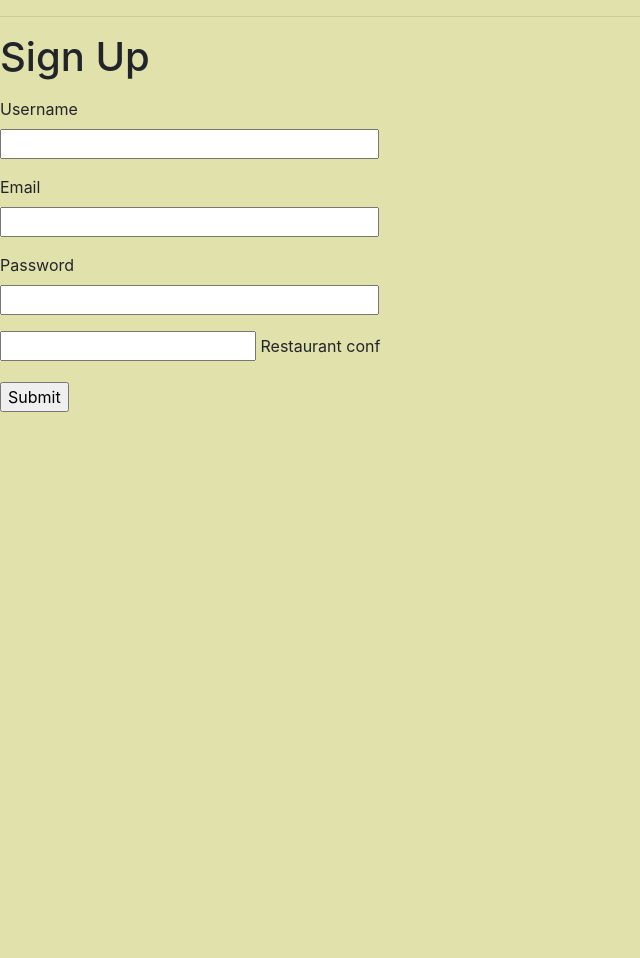
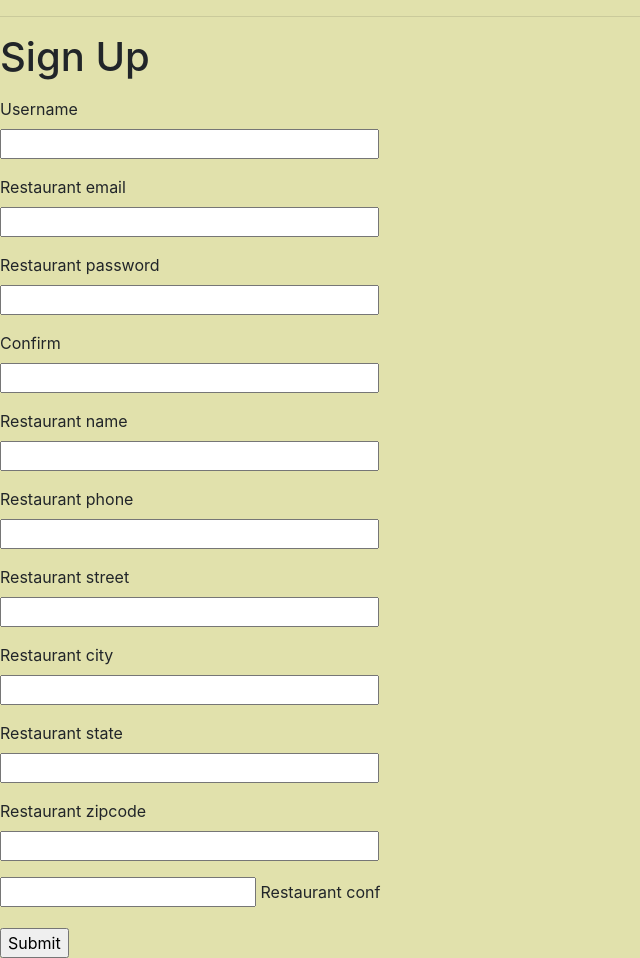
Before and after one commit to HackCameroon/Surplus, a Python web app: template app/templates/signup.html in a window 1280 px wide. Shown: the part 56-1014 px from the top of the page, without its empty margins (0-640 px from the left). Before the commit the page ends 468 px from the top, so only its background shows below. Run offline with Jinja, Linux system fonts and the light colour scheme; the template is opened without the code that fills it, so the values that code supplies are empty, except form fields; tables that the repository leaves empty hold one stand-in row (values such as "Sample post"); form fields are guessed from the names that the template uses; some libraries are stand-ins or nearby versions.

Commit message:
signup changes

```diff
--- a/app/templates/signup.html
+++ b/app/templates/signup.html
@@ -12,12 +12,40 @@
 				{{ form.username(size=32) }}
 			</p>
 			<p>
-				{{ form.email.label }}<br>
-				{{ form.email(size=32) }}
+				{{ form.restaurant_email.label }}<br>
+				{{ form.restaurant_email(size=32) }}
 			</p>
 			<p>
-				{{ form.password.label }}<br>
-				{{ form.password(size=32) }}
+				{{ form.restaurant_password.label }}<br>
+				{{ form.restaurant_password(size=32) }}
+			</p>
+			<p>
+				{{ form.confirm.label }}<br>
+				{{ form.confirm(size=32) }}
+			</p>
+			<p>
+				{{ form.restaurant_name.label }}<br>
+				{{ form.restaurant_name(size=32) }}
+			</p>
+			<p>
+				{{ form.restaurant_phone.label }}<br>
+				{{ form.restaurant_phone(size=32) }}
+			</p>
+			<p>
+				{{ form.restaurant_street.label }}<br>
+				{{ form.restaurant_street(size=32) }}
+			</p>
+			<p>
+				{{ form.restaurant_city.label }}<br>
+				{{ form.restaurant_city(size=32) }}
+			</p>
+			<p>
+				{{ form.restaurant_state.label }}<br>
+				{{ form.restaurant_state(size=32) }}
+			</p>
+			<p>
+				{{ form.restaurant_zipcode.label }}<br>
+				{{ form.restaurant_zipcode(size=32) }}
 			</p>
 			<p>
 				{{ form.restaurantConf() }} {{ form.restaurantConf.label }}
```
Also changed, not shown: app/forms.py (+9 -5 lines), app/routes.py (+12 -4 lines).
